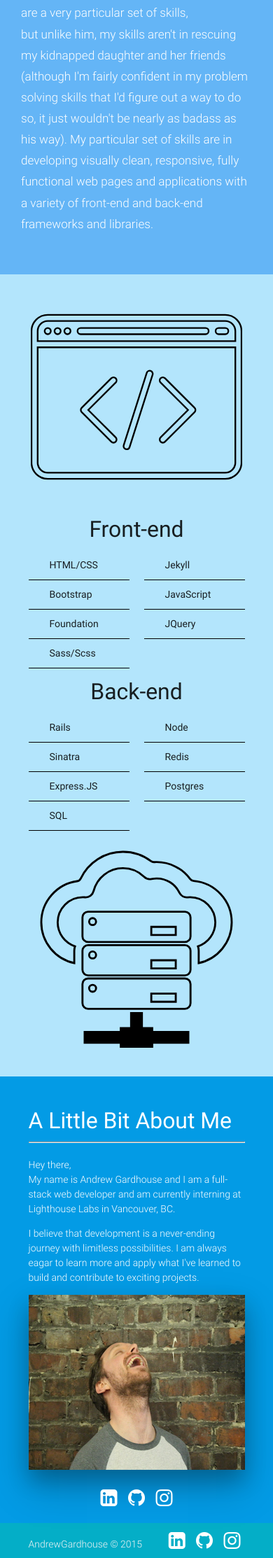
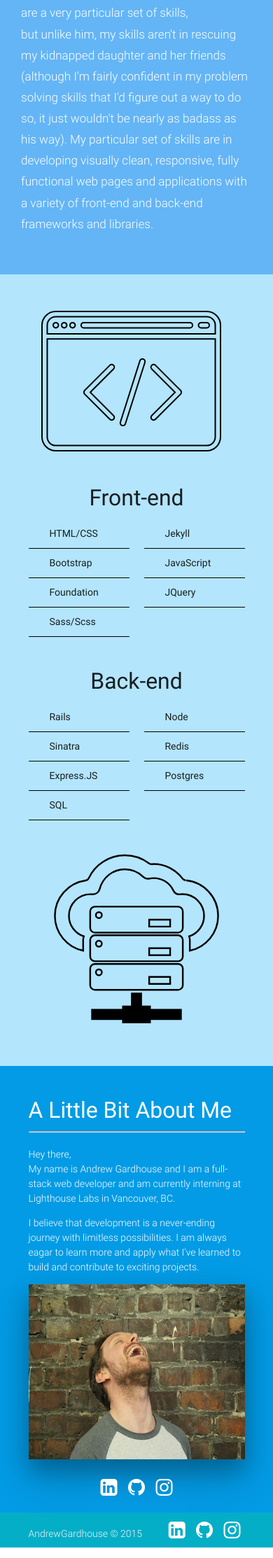
Before and after one commit to AndrewGardhouse/AndrewGard.House, a Jekyll site: the page built from index.html, in a window 390 px wide. Shown: the part 2639-4865 px from the top of the page at 70% size. Built offline with Jekyll 4.4.1, drawn with Linux system fonts in a browser that asks for light colours; nearby versions of some CDN libraries.

Commit message:
SVG Responsiveness fixed
- Removed pngs
- added media query for #code svg

```diff
--- a/css/style.css
+++ b/css/style.css
@@ -60,16 +60,27 @@ div.hide-on-med-and-down > div {
   opacity: 0;
 }
 
-#code, #server {
-  height: 300px;
+#code {
+  height: 280px;
+  width: 290px;
 }
 
-#code {
-  width: 302px;
+@media (max-width: 600px) {
+  #frontend-tech {
+    margin-bottom: 30px;
+  }
+
+  #code {
+    height: 255px;
+    width: 265px;
+    position: relative;
+    right: 8px;
+  }
 }
 
 #server {
-  width: 280px;
+  height: 300px;
+  width: 240px;
 }
 
 svg path, svg line, svg polyline {
```
Also changed, not shown: img/code.png (deleted), img/three-databases.png (deleted).
